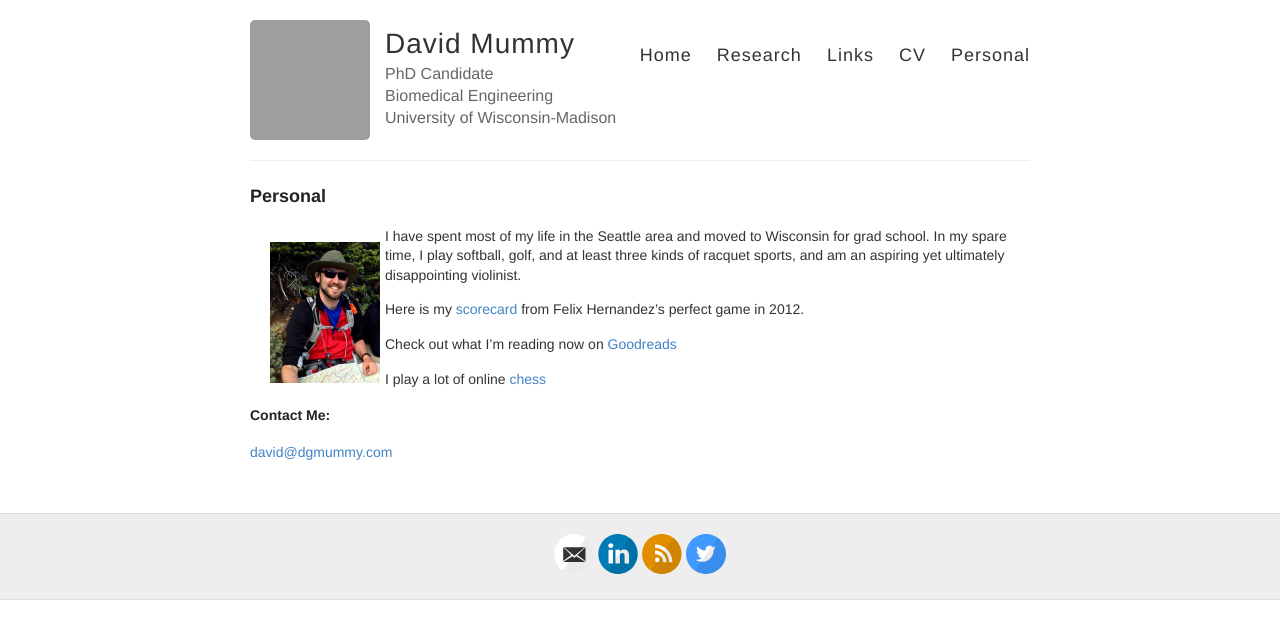
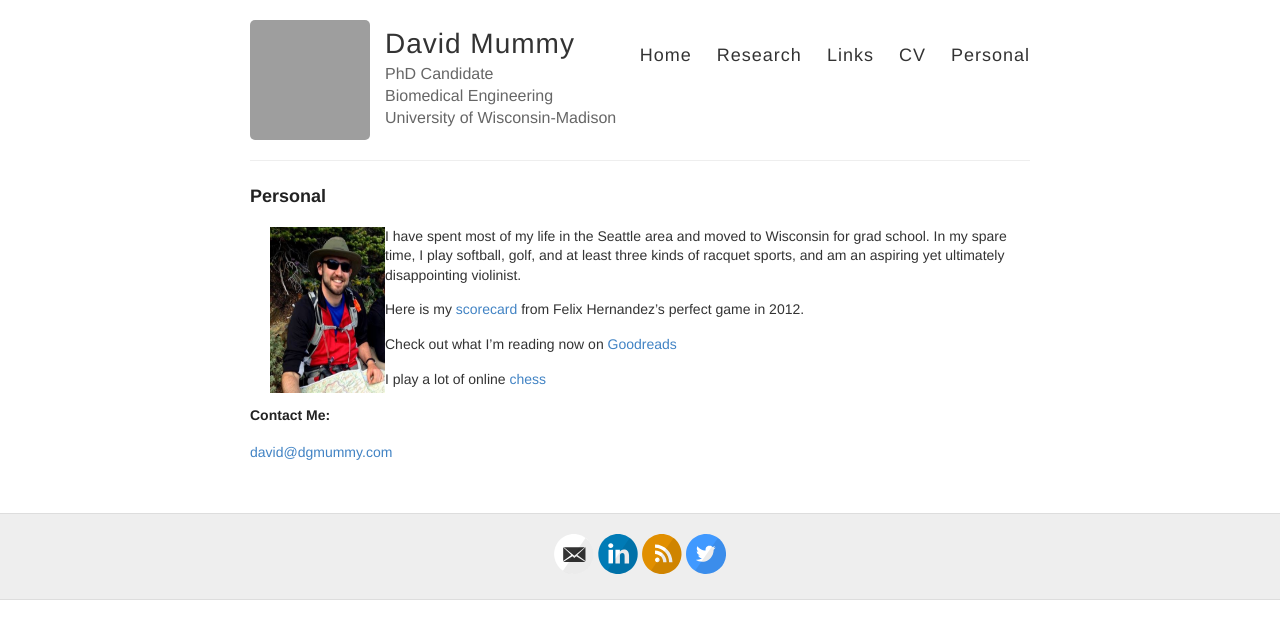
Before and after one commit to mummydg/mummydg.github.io, a Jekyll site: the page built from personal.md, in a window 1280 px wide. Shown: the top 639 px of the page. Built offline with Jekyll 4.4.1, drawn with Linux system fonts in a browser that asks for light colours; grey boxes are pictures that could not be loaded.

Commit message:
fixing padding

```diff
--- a/personal.md
+++ b/personal.md
@@ -5,7 +5,7 @@ comments: true
 permalink: /personal/
 ---
 
-<img style="float: left; padding: 15px 5px 10px 20px;" src = "{{ site.baseurl }}/images/hiking_small.png" width = "135" height = "166">
+<img style="float: left; padding: 0px 0px 0px 20px;" src = "{{ site.baseurl }}/images/hiking_small.png" width = "135" height = "166">
 I have spent most of my life in the Seattle area and moved to Wisconsin for grad school. In my spare time, I play softball, golf, and at least three kinds of racquet sports, and am an aspiring yet ultimately disappointing violinist.
 
 Here is my <a href="{{ site.baseurl }}/images/felix_perfect_visitors.jpg">scorecard</a> from Felix Hernandez's perfect game in 2012.
```
